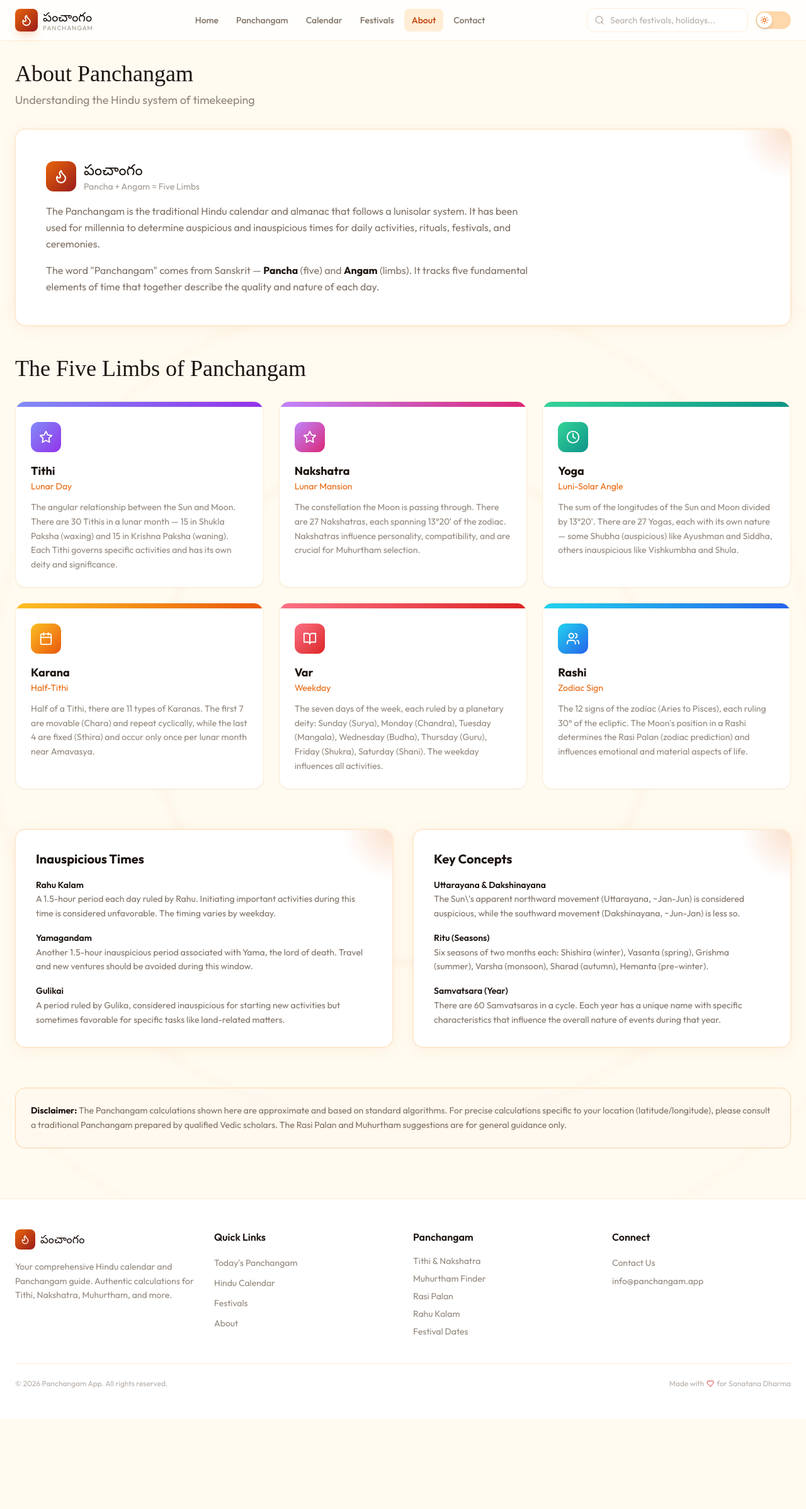
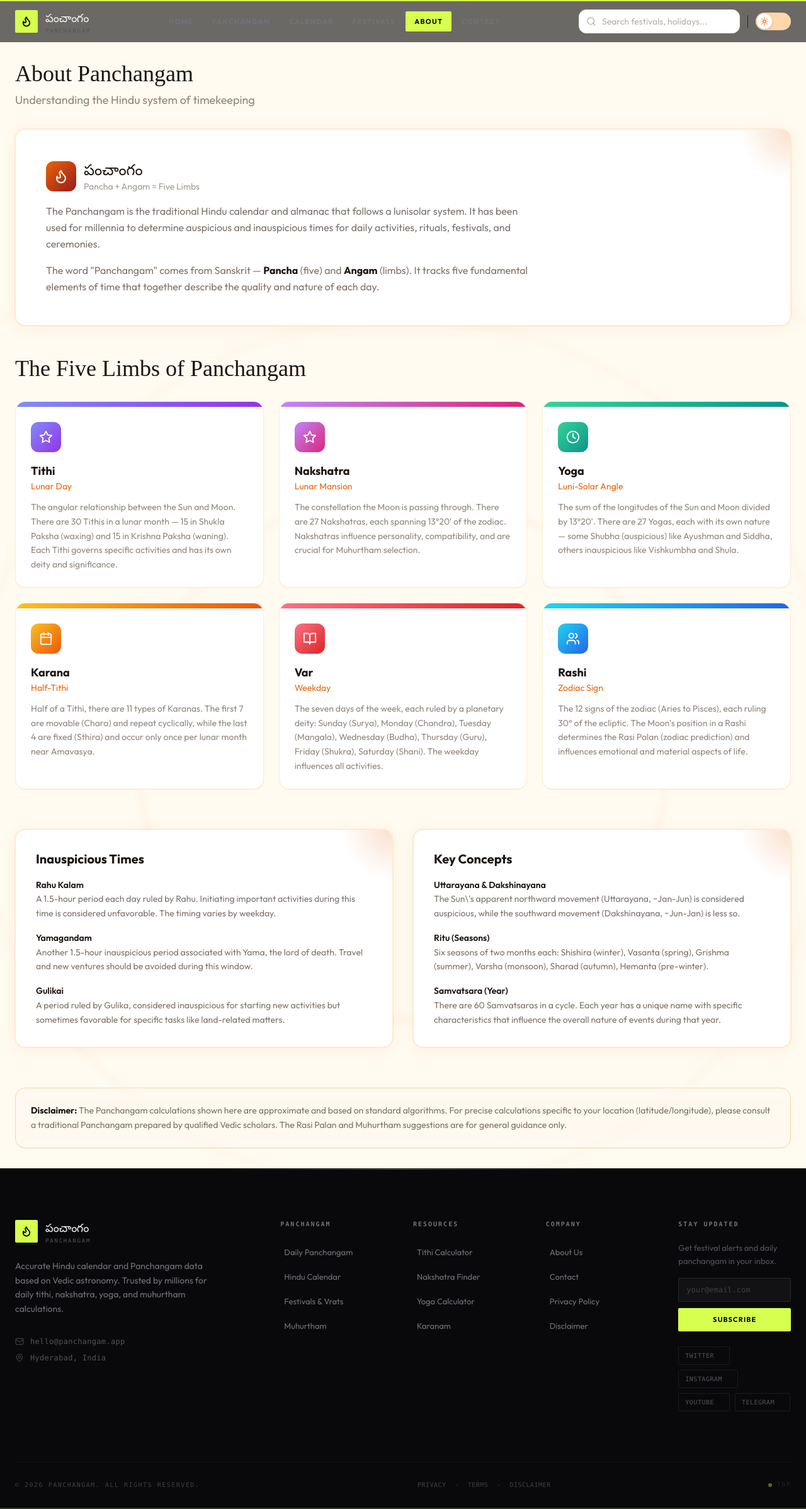
Before and after one commit to shanwebstudio10-jpg/panchangam-app, a React (Vite) app: page /about in a window 1280 px wide. Shown: the whole page at 63% size. Before the commit the page ends 2253 px from the top, so only its background shows below. Built offline with nearby package versions, Linux system fonts and the light colour scheme; a web font is replaced by a local one.

Commit message:
https://github.com/shanwebstudio10-jpg/panchangam-app.git

```diff
--- a/src/App.jsx
+++ b/src/App.jsx
@@ -7,7 +7,7 @@ import Panchangam from './pages/Panchangam'
 import Festival from './pages/Festival'
 import Contact from './pages/Contact'
 import About from './pages/About'
-import ScrollToTop from './components/ScrollToTop'
+import ScrollToTop from './components/Scrolltotop'
 
 export default function App() {
   return (
--- a/src/components/footer.jsx
+++ b/src/components/footer.jsx
@@ -1,78 +1,215 @@
 import { Link } from 'react-router-dom'
-import { Flame, Heart } from 'lucide-react'
+import { Flame, ArrowUpRight, Mail, MapPin } from 'lucide-react'
+
+const footerNav = {
+  panchangam: [
+    { to: '/panchangam', label: 'Daily Panchangam' },
+    { to: '/calendar', label: 'Hindu Calendar' },
+    { to: '/festivals', label: 'Festivals & Vrats' },
+    { to: '/muhurtham', label: 'Muhurtham' },
+  ],
+  resources: [
+    { to: '/tithi', label: 'Tithi Calculator' },
+    { to: '/nakshatra', label: 'Nakshatra Finder' },
+    { to: '/yoga', label: 'Yoga Calculator' },
+    { to: '/karanam', label: 'Karanam' },
+  ],
+  company: [
+    { to: '/about', label: 'About Us' },
+    { to: '/contact', label: 'Contact' },
+    { to: '/privacy', label: 'Privacy Policy' },
+    { to: '/disclaimer', label: 'Disclaimer' },
+  ],
+}
+
+const socialLinks = [
+  { label: 'Twitter', href: '#' },
+  { label: 'Instagram', href: '#' },
+  { label: 'YouTube', href: '#' },
+  { label: 'Telegram', href: '#' },
+]
 
 export default function Footer() {
+  const currentYear = new Date().getFullYear()
+
   return (
-    <footer className="bg-white dark:bg-bark-300 border-t border-saffron-100 dark:border-bark-50/20 mt-12">
-      <div className="max-w-7xl mx-auto px-4 sm:px-6 py-12">
-        <div className="grid grid-cols-1 md:grid-cols-4 gap-8">
-          {/* Brand */}
-          <div className="md:col-span-1">
-            <Link to="/" className="flex items-center gap-2 mb-4">
-              <div className="w-8 h-8 rounded-lg bg-gradient-to-br from-saffron-500 to-maroon-700 flex items-center justify-center">
-                <Flame size={16} className="text-white" />
+    <footer className="relative bg-zinc-950 border-t border-zinc-800/60">
+      {/* ── Top glow line ── */}
+      <div className="absolute top-0 left-1/2 -translate-x-1/2 w-1/2 h-px bg-gradient-to-r from-transparent via-[#D6FF4F]/40 to-transparent" />
+
+      <div className="max-w-7xl mx-auto px-6">
+        {/* ── Main Footer Grid ── */}
+        <div className="grid grid-cols-1 md:grid-cols-2 lg:grid-cols-12 gap-10 lg:gap-8 py-16 lg:py-20">
+          {/* ── Brand Column ── */}
+          <div className="lg:col-span-4 space-y-6">
+            <Link to="/" className="inline-flex items-center gap-3 group">
+              <div className="w-9 h-9 rounded-sm bg-[#D6FF4F] flex items-center justify-center transition-transform duration-300 group-hover:scale-110">
+                <Flame size={18} strokeWidth={2.5} className="text-zinc-950" />
               </div>
-              <span className="font-display text-lg text-bark-300 dark:text-cream-100">పంచాంగం</span>
+              <div className="leading-none">
+                <span className="font-display text-lg text-zinc-100 tracking-tight block">
+                  పంచాంగం
+                </span>
+                <span className="font-mono text-[9px] text-zinc-600 tracking-[0.2em] uppercase mt-0.5 block">
+                  Panchangam
+                </span>
+              </div>
             </Link>
-            <p className="text-sm text-bark-50/60 dark:text-cream-100/40 leading-relaxed">
-              Your comprehensive Hindu calendar and Panchangam guide. Authentic calculations for Tithi, Nakshatra, Muhurtham, and more.
+
+            <p className="text-sm text-zinc-500 leading-relaxed max-w-xs">
+              Accurate Hindu calendar and Panchangam data based on
+              Vedic astronomy. Trusted by millions for daily tithi,
+              nakshatra, yoga, and muhurtham calculations.
             </p>
+
+            {/* Contact info */}
+            <div className="space-y-2.5 pt-2">
+              <a
+                href="mailto:hello@panchangam.app"
+                className="flex items-center gap-2.5 text-xs text-zinc-600 hover:text-[#D6FF4F] transition-colors duration-300 group"
+              >
+                <Mail size={14} className="text-zinc-700 group-hover:text-[#D6FF4F] transition-colors duration-300" />
+                <span className="font-mono tracking-wide">hello@panchangam.app</span>
+              </a>
+              <div className="flex items-center gap-2.5 text-xs text-zinc-600">
+                <MapPin size={14} className="text-zinc-700" />
+                <span className="font-mono tracking-wide">Hyderabad, India</span>
+              </div>
+            </div>
           </div>
 
-          {/* Quick Links */}
-          <div>
-            <h4 className="font-semibold text-bark-300 dark:text-cream-100 mb-4">Quick Links</h4>
-            <ul className="space-y-2">
-              {[
-                { to: '/panchangam', label: 'Today\'s Panchangam' },
-                { to: '/calendar', label: 'Hindu Calendar' },
-                { to: '/festivals', label: 'Festivals' },
-                { to: '/about', label: 'About' },
-              ].map(link => (
-                <li key={link.to}>
-                  <Link to={link.to} className="text-sm text-bark-50/60 dark:text-cream-100/40 hover:text-saffron-500 dark:hover:text-saffron-400 transition-colors">
-                    {link.label}
-                  </Link>
-                </li>
-              ))}
-            </ul>
-          </div>
+          {/* ── Nav Columns ── */}
+          {Object.entries(footerNav).map(([heading, links]) => (
+            <div key={heading} className="lg:col-span-2">
+              <h3 className="font-mono text-[10px] font-bold text-zinc-500 tracking-[0.2em] uppercase mb-5">
+                {heading}
+              </h3>
+              <ul className="space-y-3">
+                {links.map(({ to, label }) => (
+                  <li key={to}>
+                    <Link
+                      to={to}
+                      className="
+                        group inline-flex items-center gap-1.5
+                        text-[13px] text-zinc-500
+                        hover:text-zinc-100
+                        transition-colors duration-300
+                      "
+                    >
+                      <span className="w-0 group-hover:w-2 h-px bg-[#D6FF4F] transition-all duration-300" />
+                      {label}
+                    </Link>
+                  </li>
+                ))}
+              </ul>
+            </div>
+          ))}
 
-          {/* Panchangam */}
-          <div>
-            <h4 className="font-semibold text-bark-300 dark:text-cream-100 mb-4">Panchangam</h4>
-            <ul className="space-y-2 text-sm text-bark-50/60 dark:text-cream-100/40">
-              <li>Tithi &amp; Nakshatra</li>
-              <li>Muhurtham Finder</li>
-              <li>Rasi Palan</li>
-              <li>Rahu Kalam</li>
-              <li>Festival Dates</li>
-            </ul>
-          </div>
+          {/* ── Newsletter / CTA Column ── */}
+          <div className="lg:col-span-2">
+            <h3 className="font-mono text-[10px] font-bold text-zinc-500 tracking-[0.2em] uppercase mb-5">
+              Stay Updated
+            </h3>
+            <div className="space-y-4">
+              <p className="text-[13px] text-zinc-600 leading-relaxed">
+                Get festival alerts and daily panchangam in your inbox.
+              </p>
+              <form
+                onSubmit={(e) => e.preventDefault()}
+                className="space-y-2.5"
+              >
+                <input
+                  type="email"
+                  placeholder="your@email.com"
+                  className="
+                    w-full px-3 py-2.5 rounded-sm
+                    bg-zinc-900/60 border border-zinc-800
+                    text-xs text-zinc-300 font-mono
+                    placeholder:text-zinc-700
+                    focus:outline-none focus:border-[#D6FF4F]/50
+                    transition-colors duration-300
+                  "
+                />
+                <button
+                  type="submit"
+                  className="
+                    w-full px-3 py-2.5 rounded-sm
+                    bg-[#D6FF4F] text-zinc-950
+                    text-[11px] font-bold tracking-[0.1em] uppercase
+                    hover:bg-[#c8f240] active:scale-[0.98]
+                    transition-all duration-300
+                  "
+                >
+                  Subscribe
+                </button>
+              </form>
 
-          {/* Contact */}
-          <div>
-            <h4 className="font-semibold text-bark-300 dark:text-cream-100 mb-4">Connect</h4>
-            <ul className="space-y-2">
-              <li>
-                <Link to="/contact" className="text-sm text-bark-50/60 dark:text-cream-100/40 hover:text-saffron-500 dark:hover:text-saffron-400 transition-colors">
-                  Contact Us
-                </Link>
-              </li>
-              <li className="text-sm text-bark-50/60 dark:text-cream-100/40">info@panchangam.app</li>
-            </ul>
+              {/* Social links */}
+              <div className="pt-2 flex flex-wrap gap-2">
+                {socialLinks.map(({ label, href }) => (
+                  <a
+                    key={label}
+                    href={href}
+                    className="
+                      inline-flex items-center gap-1
+                      px-2.5 py-1.5 rounded-sm
+                      border border-zinc-800/60
+                      text-[10px] font-mono text-zinc-600 tracking-wider uppercase
+                      hover:border-[#D6FF4F]/30 hover:text-[#D6FF4F]
+                      transition-all duration-300
+                    "
+                  >
+                    {label}
+                    <ArrowUpRight size={10} className="opacity-0 group-hover:opacity-100 transition-opacity" />
+                  </a>
+                ))}
+              </div>
+            </div>
           </div>
         </div>
 
-        <div className="mt-10 pt-6 border-t border-saffron-100 dark:border-bark-50/20 flex flex-col sm:flex-row items-center justify-between gap-3">
-          <p className="text-xs text-bark-50/40 dark:text-cream-100/30">
-            &copy; {new Date().getFullYear()} Panchangam App. All rights reserved.
+        {/* ── Divider ── */}
+        <div className="h-px bg-zinc-800/40" />
+
+        {/* ── Bottom Bar ── */}
+        <div className="flex flex-col sm:flex-row items-center justify-between gap-4 py-6">
+          <p className="font-mono text-[10px] text-zinc-700 tracking-[0.15em] uppercase">
+            © {currentYear} Panchangam. All rights reserved.
           </p>
-          <p className="text-xs text-bark-50/40 dark:text-cream-100/30 flex items-center gap-1">
-            Made with <Heart size={12} className="text-maroon-500" /> for Sanatana Dharma
-          </p>
+
+          <div className="flex items-center gap-4">
+            <Link
+              to="/privacy"
+              className="font-mono text-[10px] text-zinc-700 tracking-wider uppercase hover:text-zinc-400 transition-colors duration-300"
+            >
+              Privacy
+            </Link>
+            <span className="text-zinc-800">·</span>
+            <Link
+              to="/terms"
+              className="font-mono text-[10px] text-zinc-700 tracking-wider uppercase hover:text-zinc-400 transition-colors duration-300"
+            >
+              Terms
+            </Link>
+            <span className="text-zinc-800">·</span>
+            <Link
+              to="/disclaimer"
+              className="font-mono text-[10px] text-zinc-700 tracking-wider uppercase hover:text-zinc-400 transition-colors duration-300"
+            >
+              Disclaimer
+            </Link>
+          </div>
+
+          {/* Scroll-to-top indicator */}
+          <div className="hidden sm:flex items-center gap-2 text-zinc-800">
+            <div className="w-1.5 h-1.5 rounded-full bg-[#D6FF4F]/40" />
+            <span className="font-mono text-[9px] tracking-[0.2em] uppercase">Top</span>
+          </div>
         </div>
       </div>
+
+      {/* ── Bottom accent line ── */}
+      <div className="h-[2px] w-full bg-[#D6FF4F]/20" />
     </footer>
   )
 }
--- a/src/components/header.jsx
+++ b/src/components/header.jsx
@@ -1,8 +1,8 @@
-import { useState } from 'react'
+import { useState, useEffect } from 'react'
 import { Link, useLocation } from 'react-router-dom'
 import { Menu, X, Flame } from 'lucide-react'
 import ThemeToggle from './ThemeToggle'
-import SearchBox from './SearchBox'
+import SearchBox from './Searchbox'
 
 const navLinks = [
   { to: '/', label: 'Home' },
@@ -15,81 +15,181 @@ const navLinks = [
 
 export default function Header() {
   const [mobileOpen, setMobileOpen] = useState(false)
+  const [scrolled, setScrolled] = useState(false)
   const { pathname } = useLocation()
 
+  useEffect(() => {
+    const onScroll = () => setScrolled(window.scrollY > 10)
+    window.addEventListener('scroll', onScroll, { passive: true })
+    return () => window.removeEventListener('scroll', onScroll)
+  }, [])
+
+  useEffect(() => {
+    setMobileOpen(false)
+  }, [pathname])
+
   return (
-    <header className="sticky top-0 z-40 bg-white/80 dark:bg-bark-400/80 backdrop-blur-xl border-b border-saffron-100 dark:border-bark-50/20">
-      <div className="max-w-7xl mx-auto px-4 sm:px-6">
+    <>
+      {/* Top accent line */}
+      <div className="h-[2px] w-full bg-[#D6FF4F] fixed top-0 left-0 z-[60]" />
+
+      <header
+        className={`
+          sticky top-[2px] z-50 w-full
+          transition-all duration-500
+          ${scrolled
+            ? 'bg-zinc-950/90 backdrop-blur-md border-b border-zinc-800/80 shadow-2xl shadow-black/30'
+            : 'bg-zinc-950/60 backdrop-blur-sm border-b border-transparent'
+          }
+        `}
+      >
+        <div className="max-w-7xl mx-auto px-6">
           <div className="flex items-center justify-between h-16">
-          {/* Logo */}
-          <Link to="/" className="flex items-center gap-2 group">
-            <div className="w-9 h-9 rounded-lg bg-gradient-to-br from-saffron-500 to-maroon-700 flex items-center justify-center shadow-lg shadow-saffron-500/20 group-hover:shadow-saffron-500/40 transition-shadow">
-              <Flame size={20} className="text-white" />
+            {/* ── Logo ── */}
+            <Link to="/" className="flex items-center gap-3 group">
+              <div className="relative w-9 h-9 rounded-sm bg-[#D6FF4F] flex items-center justify-center overflow-hidden transition-transform duration-300 group-hover:scale-110">
+                <Flame
+                  size={18}
+                  strokeWidth={2.5}
+                  className="text-zinc-950 relative z-10"
+                />
+                {/* hover glow */}
+                <div className="absolute inset-0 bg-[#D6FF4F] blur-md opacity-0 group-hover:opacity-40 transition-opacity duration-500" />
               </div>
-            <div className="leading-tight">
-              <span className="font-display text-xl text-bark-300 dark:text-cream-100">పంచాంగం</span>
-              <span className="hidden sm:block text-[10px] text-bark-50/50 dark:text-cream-100/40 -mt-0.5 tracking-widest uppercase">Panchangam</span>
+
+              <div className="leading-none select-none">
+                <span className="font-display text-lg text-zinc-100 tracking-tight block">
+                  పంచాంగం
+                </span>
+                <span className="font-mono text-[9px] text-zinc-600 tracking-[0.2em] uppercase mt-0.5 block">
+                  Panchangam
+                </span>
               </div>
             </Link>
 
-          {/* Desktop Nav */}
-          <nav className="hidden lg:flex items-center gap-1">
-            {navLinks.map(link => (
+            {/* ── Desktop Navigation ── */}
+            <nav className="hidden md:flex items-center gap-0.5">
+              {navLinks.map(({ to, label }) => {
+                const isActive = pathname === to
+                return (
                   <Link
-                key={link.to}
-                to={link.to}
-                className={`px-3 py-2 rounded-lg text-sm font-medium transition-all duration-200 ${
-                  pathname === link.to
-                    ? 'bg-saffron-100 dark:bg-saffron-900/30 text-saffron-600 dark:text-saffron-400'
-                    : 'text-bark-50/70 dark:text-cream-100/60 hover:text-saffron-600 dark:hover:text-saffron-400 hover:bg-saffron-50 dark:hover:bg-bark-50/30'
-                }`}
+                    key={to}
+                    to={to}
+                    className={`
+                      relative px-3.5 py-2 rounded-sm text-[11px] font-bold tracking-[0.12em] uppercase
+                      transition-all duration-300
+                      ${isActive
+                        ? 'bg-[#D6FF4F] text-zinc-950'
+                        : 'text-zinc-500 hover:text-zinc-100 hover:bg-zinc-800/60'
+                      }
+                    `}
                   >
-                {link.label}
+                    {label}
                   </Link>
-            ))}
+                )
+              })}
             </nav>
 
-          {/* Right side */}
+            {/* ── Right Actions ── */}
             <div className="flex items-center gap-3">
               <div className="hidden sm:block">
                 <SearchBox />
               </div>
+
+              <div className="hidden sm:block w-px h-5 bg-zinc-800" />
+
               <ThemeToggle />
+
               <button
-              onClick={() => setMobileOpen(!mobileOpen)}
-              className="lg:hidden p-2 rounded-lg hover:bg-saffron-50 dark:hover:bg-bark-50/30 transition-colors"
-              aria-label="Toggle menu"
+                onClick={() => setMobileOpen(prev => !prev)}
+                className="
+                  md:hidden relative w-9 h-9 rounded-sm
+                  flex items-center justify-center
+                  text-zinc-400 hover:text-[#D6FF4F]
+                  bg-zinc-900/50 border border-zinc-800
+                  hover:border-zinc-700
+                  transition-all duration-300
+                "
+                aria-label={mobileOpen ? 'Close menu' : 'Open menu'}
               >
-              {mobileOpen ? <X size={20} /> : <Menu size={20} />}
+                <div className="relative w-5 h-5">
+                  <Menu
+                    size={20}
+                    className={`
+                      absolute inset-0 transition-all duration-300
+                      ${mobileOpen ? 'opacity-0 rotate-90 scale-50' : 'opacity-100 rotate-0 scale-100'}
+                    `}
+                  />
+                  <X
+                    size={20}
+                    className={`
+                      absolute inset-0 transition-all duration-300
+                      ${mobileOpen ? 'opacity-100 rotate-0 scale-100' : 'opacity-0 -rotate-90 scale-50'}
+                    `}
+                  />
+                </div>
               </button>
             </div>
           </div>
         </div>
 
-      {/* Mobile Menu */}
-      {mobileOpen && (
-        <div className="lg:hidden border-t border-saffron-100 dark:border-bark-50/20 bg-white dark:bg-bark-400 animate-fade-in">
-          <div className="px-4 py-3 sm:hidden">
+        {/* ── Mobile Menu ── */}
+        <div
+          className={`
+            md:hidden overflow-hidden
+            transition-all duration-500 ease-[cubic-bezier(0.4,0,0.2,1)]
+            ${mobileOpen ? 'max-h-[500px] opacity-100' : 'max-h-0 opacity-0'}
+          `}
+        >
+          <div className="border-t border-zinc-800/80 bg-zinc-950/95 backdrop-blur-md">
+            {/* Mobile search */}
+            <div className="px-6 pt-4 pb-2 sm:hidden">
               <SearchBox />
             </div>
-          <nav className="px-4 pb-4 space-y-1">
-            {navLinks.map(link => (
+
+            {/* Mobile links */}
+            <nav className="px-4 pb-5 space-y-0.5">
+              {navLinks.map(({ to, label }, i) => {
+                const isActive = pathname === to
+                return (
                   <Link
-                key={link.to}
-                to={link.to}
+                    key={to}
+                    to={to}
                     onClick={() => setMobileOpen(false)}
-                className={`block px-3 py-2.5 rounded-lg text-sm font-medium transition-all ${
-                  pathname === link.to
-                    ? 'bg-saffron-100 dark:bg-saffron-900/30 text-saffron-600 dark:text-saffron-400'
-                    : 'text-bark-50/70 dark:text-cream-100/60 hover:bg-saffron-50 dark:hover:bg-bark-50/30'
-                }`}
+                    className={`
+                      flex items-center gap-3 px-4 py-3 rounded-sm
+                      text-[11px] font-bold tracking-[0.12em] uppercase
+                      transition-all duration-300
+                      ${isActive
+                        ? 'bg-[#D6FF4F] text-zinc-950'
+                        : 'text-zinc-500 hover:text-zinc-100 hover:bg-zinc-800/50'
+                      }
+                    `}
+                    style={{ transitionDelay: mobileOpen ? `${i * 40}ms` : '0ms' }}
                   >
-                {link.label}
+                    {/* Active indicator bar */}
+                    <span
+                      className={`
+                        w-0.5 h-4 rounded-full transition-colors duration-300
+                        ${isActive ? 'bg-zinc-950' : 'bg-zinc-800'}
+                      `}
+                    />
+                    {label}
                   </Link>
-            ))}
+                )
+              })}
             </nav>
+
+            {/* Mobile footer */}
+            <div className="px-6 pb-4">
+              <div className="h-px bg-zinc-800/60 mb-3" />
+              <p className="font-mono text-[9px] text-zinc-700 tracking-[0.15em] uppercase">
+                © {new Date().getFullYear()} Panchangam
+              </p>
             </div>
-      )}
+          </div>
+        </div>
       </header>
+    </>
   )
 }
--- a/src/pages/calendar.jsx
+++ b/src/pages/calendar.jsx
@@ -1,6 +1,6 @@
 import { useState, useEffect, useLocation } from 'react'
 import { useLocation as useRouterLocation } from 'react-router-dom'
-import TodayPanchangam from '../components/TodayPanchangam'
+import TodayPanchangam from '../components/Todaypanchangam'
 import CalendarView from '../components/Calendar'
 import Muhurtham from '../components/Muhurtham'
 
--- a/src/pages/festival.jsx
+++ b/src/pages/festival.jsx
@@ -1,5 +1,5 @@
 import { useLocation } from 'react-router-dom'
-import FestivalList from '../components/FestivalList'
+import FestivalList from '../components/Festivallist'
 import festivals from '../data/festivals.json'
 
 export default function Festival() {
--- a/src/pages/home.jsx
+++ b/src/pages/home.jsx
@@ -1,11 +1,11 @@
 import { useState, useEffect } from 'react'
 import { Link } from 'react-router-dom'
 import { ArrowRight, Calendar, Star, Clock, Sparkles, Flame } from 'lucide-react'
-import TodayPanchangam from '../components/TodayPanchangam'
+import TodayPanchangam from '../components/Todaypanchangam'
 import CalendarView from '../components/Calendar'
-import FestivalList from '../components/FestivalList'
+import FestivalList from '../components/Festivallist'
 import Muhurtham from '../components/Muhurtham'
-import RasiPalan from '../components/RasiPalan'
+import RasiPalan from '../components/Rasipalan'
 import LocalAdBanner from '../components/LocalAdBanner'
 import festivals from '../data/festivals.json'
 import { getUpcomingFestivals, daysUntil, getPanchangamForDate } from '../utils/panchangamHelper'
--- a/src/pages/panchangam.jsx
+++ b/src/pages/panchangam.jsx
@@ -1,7 +1,7 @@
 import { useState } from 'react'
-import TodayPanchangam from '../components/TodayPanchangam'
+import TodayPanchangam from '../components/Todaypanchangam'
 import Muhurtham from '../components/Muhurtham'
-import RasiPalan from '../components/RasiPalan'
+import RasiPalan from '../components/Rasipalan'
 import { ChevronLeft, ChevronRight } from 'lucide-react'
 
 export default function Panchangam() {
```
Lines whose indentation alone changed are shown as unchanged.
